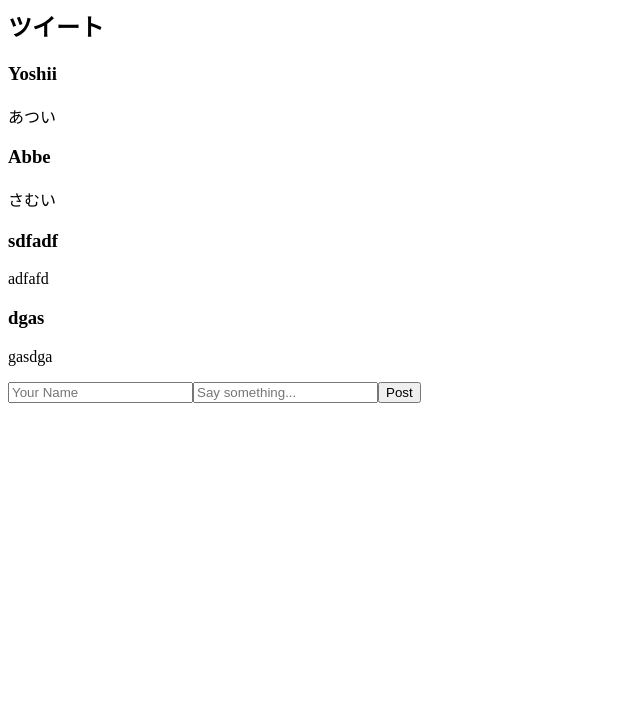
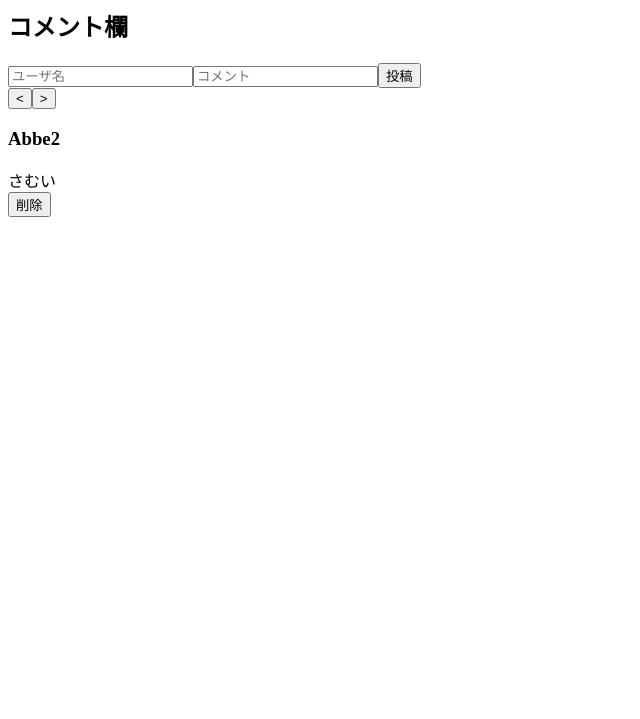
Before and after one commit to YoshikiAbe/React-tutorialSE6_YoshikiAbe, a React app: page / in a window 1280 px wide. Shown: the part 81-800 px from the top of the page, without its empty margins (0-640 px from the left). Built offline with nearby package versions, Linux system fonts and the light colour scheme.

Commit message:
途中経過。ページャ作成中

```diff
--- a/comments.json
+++ b/comments.json
@@ -1,18 +1,47 @@
 [
     {
         "author": "Yoshii",
-        "text": "あつい"
+        "text": "あつい",
+        "key": "1"
     },
     {
         "author": "Abbe",
-        "text": "さむい"
+        "text": "さむい",
+        "key": "2"
     },
     {
-        "author": "sdfadf",
-        "text": "adfafd"
+        "author": "daa",
+        "text": "dada",
+        "key": "0"
     },
     {
-        "author": "dgas",
-        "text": "gasdga"
+        "author": "drhsdh",
+        "text": "hfsh",
+        "key": "5"
+    },
+    {
+        "author": "tserj",
+        "text": "jrtsrj",
+        "key": "6"
+    },
+    {
+        "author": "sdhsh",
+        "text": "sdhsh",
+        "key": "1"
+    },
+    {
+        "author": "sfhsdh",
+        "text": "shshs",
+        "key": "7"
+    },
+    {
+        "author": "dfadf",
+        "text": "adfasdf",
+        "key": "8"
+    },
+    {
+        "author": "asdfasdfa",
+        "text": "fasdfsssssssssssssss",
+        "key": "9"
     }
 ]
--- a/components/Comment.js
+++ b/components/Comment.js
@@ -1,15 +1,21 @@
-import Marked from 'marked';
-import React from 'react';
+import React from 'react'
 
 export default class Comment extends React.Component {
+    handleDelete(event) {
+        event.preventDefault();
+        this.props.onDelete(this.props.comment);
+    }
     render() {
-        var rawMarkup = Marked(this.props.children.toString(),{sanitize: true});
-        return(
+        return (
             <div className='comment'>
-                <h3 className='commentAuthor'>
-                    {this.props.author}
+                <h3 className='commentAuthor' >
+                    {this.props.comment.author}
+                    {this.props.comment.key}
                 </h3>
-            <span dangerouslySetInnerHTML={{__html: rawMarkup}} />
+                {this.props.comment.text}
+                <form className ='commentForm'>
+                    <input type='button' value='削除' onClick={this.handleDelete.bind(this)} />
+                </form>
             </div>
         );
     }
--- a/components/CommentBox.js
+++ b/components/CommentBox.js
@@ -1,17 +1,19 @@
+import ReactDOM from 'react-dom';
 import React from 'react';
 import CommentList from './CommentList';
 import CommentForm from './CommentForm';
 import $ from 'jquery';
 
 export default class CommentBox extends React.Component {
-    constructor(props) {
-        super(props)
+    constructor(props){
+        super(props);
         this.state = {
             data: []
         };
     }
 
-  loadCommentsFromServer() {
+    // コンポーネントがレンダリングされた時に自動で呼び出される
+    componentDidMount() {
         $.ajax({
             url: this.props.url,
             dataType: 'json',
@@ -24,32 +26,45 @@ export default class CommentBox extends React.Component {
     }
 
     handleCommentSubmit(comment) {
-        var comments = this.state.data;
-        var newComments = comments.concat([comment]);
-        this.setState({data: newComments});
         $.ajax({
             url: this.props.url,
             dataType: 'json',
-            type: 'POST',
+            method: 'POST',
+            cache: false,
             data: comment,
             success: (data) => { this.setState({data: data}); },
             error: (xhr, status, err) => {
-                console.error(this.props.url, status, err.toString());
+                console.error(this.props.url, status, err);
             }
         });
     }
 
-    componentDidMount() {
-        this.loadCommentsFromServer();
-        setInterval(this.loadCommentsFromServer.bind(this), this.props.pollInterval);
+    handleCommentDelete(comment) {
+        // TODO データの削除したいなあ
+        // const jsonData =  this.state.data;
+        // $.ajax({
+        //     url: this.props.url,
+        //     dataType: 'json',
+        //     method: 'GET',
+        //     cache: false,
+        //     data: comment,
+        //     success: (data) => { this.setState({data: jsonData.filter((jsonData) => {
+        //                 return comment.key !== jsonData.key;
+        //             })
+        //         });
+        //     },
+        //     error: (xhr, status, err) => {
+        //         console.error(this.props.url, status, err.toString());
+        //     }
+        // })
     }
 
     render() {
-        return(
+        return (
             <div className='commentBox'>
-                <h2>ツイート</h2>
-                <CommentList data={this.state.data} />
-                <CommentForm onCommentSubmit={this.handleCommentSubmit.bind(this)} />
+                <h2>コメント欄</h2>
+                <CommentForm data={this.state.data} onCommentSubmit={this.handleCommentSubmit.bind(this)} />
+                <CommentList data={this.state.data} onDelete={this.handleCommentDelete.bind(this)} />
             </div>
         );
     }
--- a/components/CommentForm.js
+++ b/components/CommentForm.js
@@ -1,26 +1,23 @@
 import React from 'react';
-import ReactDOM from 'react-dom';
+
 export default class CommentForm extends React.Component {
-    handleSubmit(e) {
-        // ブラウザのサブミット処理を無効化する
-        e.preventDefault();
-        // フォームからデータを取得する
-        var author = ReactDOM.findDOMNode(this.refs.author).value.trim();
-        var text = ReactDOM.findDOMNode(this.refs.text).value.trim();
-        if (!text || !author) return;
-        // サーバにデータを送信
-        this.props.onCommentSubmit({author: author, text: text});
-        // フォームをクリアする
-        ReactDOM.findDOMNode(this.refs.author).value = '';
-        ReactDOM.findDOMNode(this.refs.text).value = '';
-      }
-
+    handleSubmit(event) {
+        event.preventDefault();
+        const author = this.refs.author.value.trim();
+        const text = this.refs.text.value.trim();
+        // TODO 一意なkeyを付けたいなあ
+        const key = this.props.data.length + 1;
+        if(!author || !text) return;
+        this.props.onCommentSubmit({author: author, text: text, key: key});
+        this.refs.author.value='';
+        this.refs.text.value='';
+    }
     render() {
-        return(
-            <form className="commentForm" onSubmit={this.handleSubmit.bind(this)}>
-                <input type="text" placeholder="Your Name" ref="author"/>
-                <input type="text" placeholder="Say something..." ref="text"/>
-                <input type="submit" value="Post" />
+        return (
+            <form className='commentForm' onSubmit = {this.handleSubmit.bind(this)}>
+                <input type='text' placeholder='ユーザ名' ref='author'/>
+                <input type='text' placeholder='コメント' ref='text'/>
+                <input type='submit' value='投稿' />
             </form>
         );
     }
--- a/components/CommentList.js
+++ b/components/CommentList.js
@@ -1,11 +1,32 @@
 import React from 'react';
 import Comment from './Comment';
 
-export default class CommentList extends React.Component {
+export default class CommentList extends React.Component{
+    constructor() {
+        super();
+    }
+
+    previousPage(page) {
+        page += 1;
+    }
+
+    nextPage(page) {
+        page -= 1;
+    }
+
     render() {
-        var commentNodes = this.props.data.map((comment)=> {
-            return (<Comment author={comment.author}>{comment.text}</Comment>);
-        });
-        return (<div className='commentList'>{commentNodes}</div>);
+        let page = 1;
+        let maxPage = 2;
+        const commentNodes = this.props.data.map((comment)=> {
+            return (<Comment comment={comment} onDelete={this.props.onDelete} />);
+        }).slice(page, maxPage);
+        return (
+        <div className='commentList'>
+            <div className='pager'>
+                <input type='button' value='<' onClick={this.previousPage(page)} />
+                <input type='button' value='>' onClick={this.nextPage(page)} />
+            </div>
+            {commentNodes}
+        </div> );
     }
 }
--- a/index.html
+++ b/index.html
@@ -2,11 +2,11 @@
 <html>
   <head>
     <meta charset="utf-8">
-    <title>ツイッター的な</title>
+    <title>React勉強</title>
   <head>
     <body>
       <header>
-        <h1>ツイッター</h1>
+        <h1>React勉強</h1>
       </header>
       <div id="container"></div>
       <script src="build/bundle.js"></script>
--- a/index.js
+++ b/index.js
@@ -3,6 +3,6 @@ import ReactDOM from 'react-dom';
 import CommentBox from './components/CommentBox';
 
 ReactDOM.render(
-  <CommentBox url="comments.json" pollInterval={2000} />,
-  document.getElementById('container')
+    <CommentBox url='comments.json' />,
+    document.getElementById('container')
 );
```
Also changed, not shown: 1 other file. Lines whose indentation alone changed are shown as unchanged.
